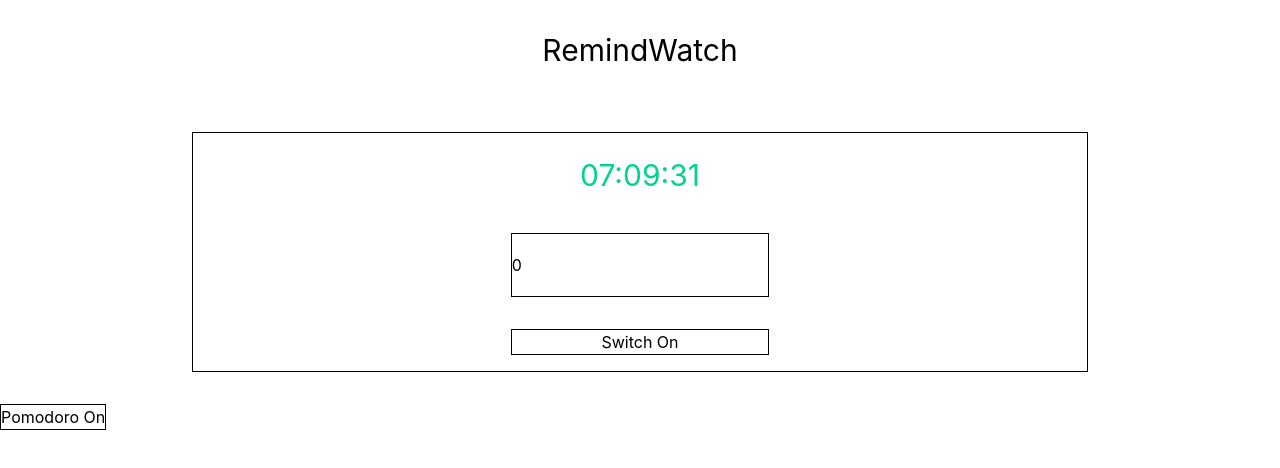
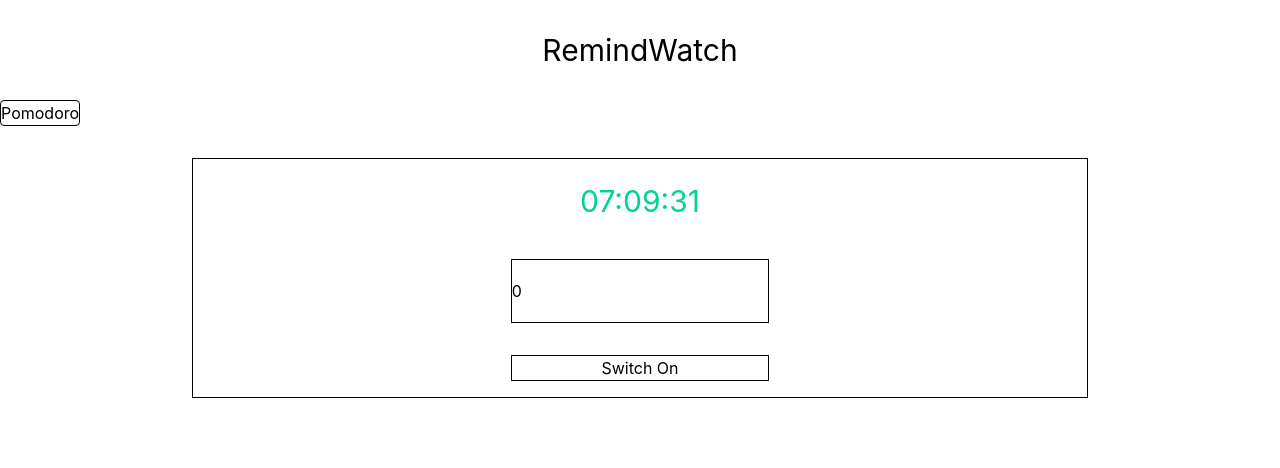
Before and after one commit to jamshidabduraxmonov/remindWatch, a React (Vite) app: page / in a window 1280 px wide. Shown: the top 468 px of the page. Built offline with nearby package versions, Linux system fonts and the light colour scheme.

Commit message:
feat: implement 'Pomodoro' feature

```diff
--- a/src/App.jsx
+++ b/src/App.jsx
@@ -1,4 +1,4 @@
-import {useState, useEffect} from 'react';
+import {useState, useEffect, useRef} from 'react';
 
 
 
@@ -10,8 +10,18 @@ export default function RemindWatch() {
   const [interVal, setInterVal] = useState(0);
   const [countChange, setCountChange] = useState(0);
 
-  const [isWork, setIsWork] = useState(false);
-  const [isBreak, setIsBreak] = useState(false);
+  const [isPomodoro, setIsPomodoro] = useState(false);
+
+  const [isOptimal, setIsOptimal] = useState(false);
+  const [isDeep, setIsDeep] = useState(false);
+  const [isHyperDeep, setIsHyperDeep] = useState(false);
+
+  let workRef = useRef(true);
+
+
+
+
+
 
   useEffect(()=> {
     setInterval(()=> {
@@ -25,7 +35,7 @@ export default function RemindWatch() {
       const formatMin = min < 10 ? "0" + min : min;
       const formatSec = sec < 10 ? "0" + sec : sec;
 
-      setMinute(min);
+      setMinute(sec);
       setTime([formatHour, ':', formatMin, ':', formatSec]);
     }, 1000);
 
@@ -40,7 +50,8 @@ export default function RemindWatch() {
 
    const intervalPlay = async () => {
         const audio = new Audio("src/assets/beep.mp3");
-        await audio.play();
+        // await audio.play();
+        console.log('Well, Beeep...');
       }
 
     const interRun = (gap) => {
@@ -48,10 +59,13 @@ export default function RemindWatch() {
       tempValue++;
       setCountChange(tempValue);
 
-      if(tempValue === gap){
+      if(tempValue >= gap){
         intervalPlay();
         setCountChange(0);
+        workRef.current = !workRef.current;
       }
+
+      console.log('gap: ', gap, 'temp: ', tempValue);
     }
 
 
@@ -62,21 +76,68 @@ export default function RemindWatch() {
     }, [minute]);
 
 
-    // Pomodoro useEffect()
+    // // Pomodoro useEffect()
+    // useEffect(() => {
+    //   if(isOptimal){
+    //     setIsDeep(false);
+    //     setIsHyperDeep(false);
+    //     isWork && (interRun(25), setIsWork(false), setIsBreak(true));
+    //     isBreak && (interRun(5), setIsBreak(false), setIsWork(true));
+    //   }else if(isDeep) {
+    //     setIsOptimal(false);
+    //     setIsHyperDeep(false);
+    //     isWork && (interRun(50), setIsWork(false), setIsBreak(true));
+    //     isBreak && (interRun(10), setIsBreak(false), setIsWork(true));
+    //   }else if(isHyperDeep) {
+    //     setIsDeep(false);
+    //     setIsOptimal(false);
+    //     isWork && (interRun(90), setIsWork(false), setIsBreak(true));
+    //     isBreak && (interRun(15), setIsBreak(false), setIsWork(true));
+    //   }
+
+
+    // }, [minute]);
+
+
+    /* New Bug-free Pomodoro feature logic
+        1) every single pomodoro mode has its own useEffect
+        2) Each of the modes acticated will deactivate the rest of the modes
+        3) No use 'setState()' for work/breaks, just inside variables
+    */
     useEffect(() => {
-      if(isWork){
-        interRun(25);
-        setIsWork(false);
-        setIsBreak(true);
+      if(isOptimal){
+        setIsDeep(false);
+        setIsHyperDeep(false);
+
+        workRef.current ? (interRun(25)) : (interRun(5));
+        console.log("workRef: ", workRef.current );
       }
+    }, [isOptimal, minute]);
 
-      if(isBreak){
-        interRun(5);
-        setIsBreak(false);
-        setIsWork(true);
+
+    useEffect(() => {
+      if(isDeep){
+        setIsOptimal(false);
+        setIsHyperDeep(false);
+
+        workRef.current ? (interRun(50)) : (interRun(10));
+        console.log("workRef: ", workRef.current );
       }
+    }, [isDeep, minute]);
 
-    }, [minute]);
+
+
+    useEffect(() => {
+      if(isHyperDeep){
+        setIsOptimal(false);
+        setIsDeep(false);
+
+        workRef.current ? (interRun(90)) : (interRun(15));
+        console.log("workRef: ", workRef.current );
+      }
+    }, [isHyperDeep, minute]);
+
+
 
 
 
@@ -93,11 +154,6 @@ export default function RemindWatch() {
     */
 
 
-        /* Pomodoro Preset logic:
-
-
-        */
-
 
 
 
@@ -106,6 +162,16 @@ export default function RemindWatch() {
   return(
     <div>
       <h1 className="text-center py-8 text-3xl">RemindWatch</h1>
+
+
+       <div>
+
+        <button className="border-1 rounded-sm" onClick={()=> setIsPomodoro(true)}>Pomodoro</button>
+
+
+      </div>
+
+
 
       <div className="border-1 w-[70%] h-auto m-auto my-8 flex flex-col gap-8 p-4  ">
         <h1 className='text-center py-2 text-emerald-400 text-3xl'>{time}</h1>
@@ -118,19 +184,20 @@ export default function RemindWatch() {
             <button className="border-1 w-[30%] m-auto" onClick={() => setIsOn(false)}>Switch Off</button>
           )
         }
+
       </div>
 
 
+        { isPomodoro && (
+          <div className="flex gap-8">
+            <button className="border-1 p-2" onClick={()=> setIsOptimal(true)}>Optimal Session</button>
+            <button className="border-1 p-2" onClick={()=> setIsDeep(true)}>Deep Session</button>
+            <button className="border-1 p-2" onClick={()=> setIsHyperDeep(true)}>Hyper Deep Session</button>
+          </div>
 
-      <div>
-        {
-          (isWork || isBreak) ? (
-            <button className="border-1" onClick={() => (setIsWork(false) && setIsBreak(false))}>Pomodoro Off</button>
-          ) : (
-            <button className="border-1" onClick={()=> setIsWork(true)}>Pomodoro On</button>
-          )
+        )
         }
-      </div>
+
     </div>
 
     )
```
